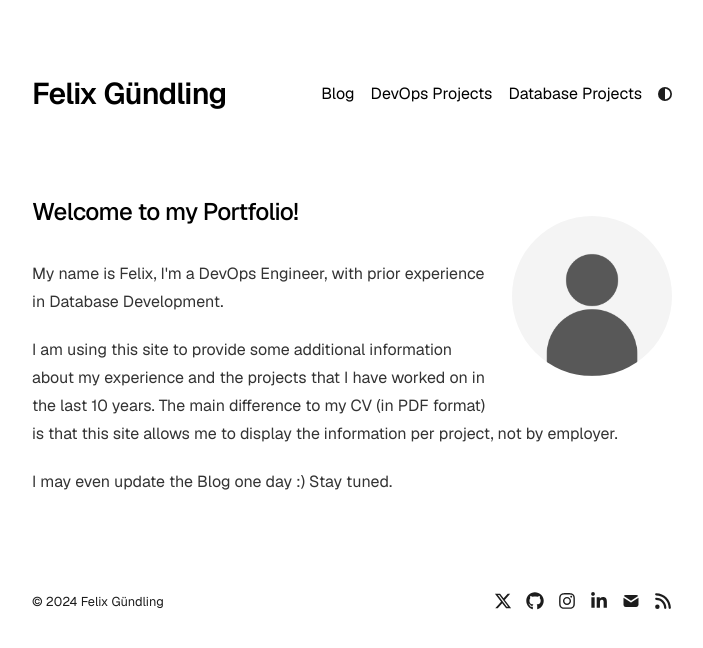
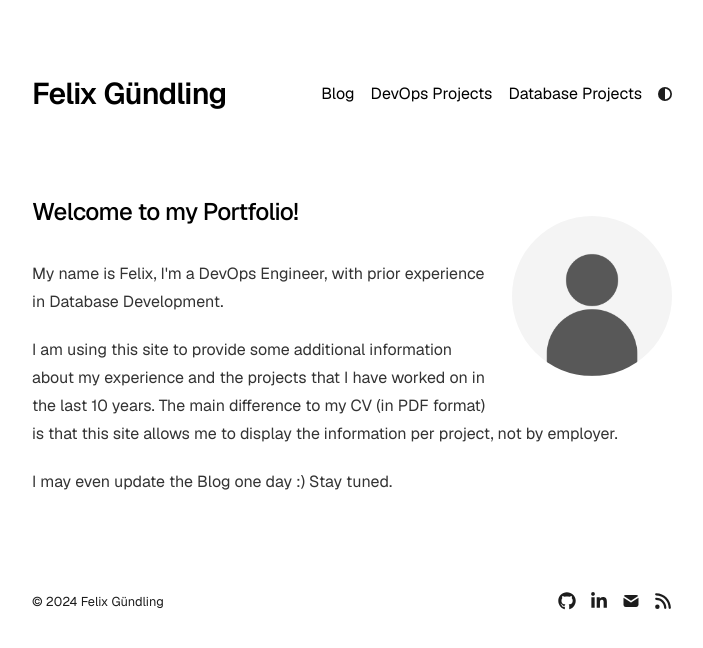
Before and after one commit to fguendling/nextfolio-a-simple-next-js-portfolio, a Next.js app: page / in a window 1280 px wide. Shown: the top 648 px of the page, without its empty margins (288-991 px from the left). Built offline with nearby package versions, Linux system fonts and the light colour scheme.

Commit message:
Remove X and Instagram

```diff
--- a/app/components/footer.tsx
+++ b/app/components/footer.tsx
@@ -24,9 +24,7 @@ function SocialLink({ href, icon: Icon }) {
 function SocialLinks() {
   return (
     <div className="flex text-lg gap-3.5 float-right transition-opacity duration-300 hover:opacity-90">
-      <SocialLink href={socialLinks.twitter} icon={FaXTwitter} />
       <SocialLink href={socialLinks.github} icon={FaGithub} />
-      <SocialLink href={socialLinks.instagram} icon={FaInstagram} />
       <SocialLink href={socialLinks.linkedin} icon={FaLinkedinIn} />
       <SocialLink href={socialLinks.email} icon={TbMailFilled} />
       <a href="/rss.xml" target="_self">
--- a/app/config.ts
+++ b/app/config.ts
@@ -8,9 +8,7 @@ export const metaData = {
 };
 
 export const socialLinks = {
-  twitter: "https://x.com/1tssirius",
-  github: "https://github.com/1msirius/Nextfolio",
-  instagram: "https://www.instagram.com/",
-  linkedin: "https://www.linkedin.com/",
-  email: "mailto:example@gmail.com",
+  github: "https://github.com/fguendling",
+  linkedin: "https://www.linkedin.com/in/felix-g%C3%BCndling-4b143a1b5/",
+  email: "mailto:felix.g@live.de",
 };
```
